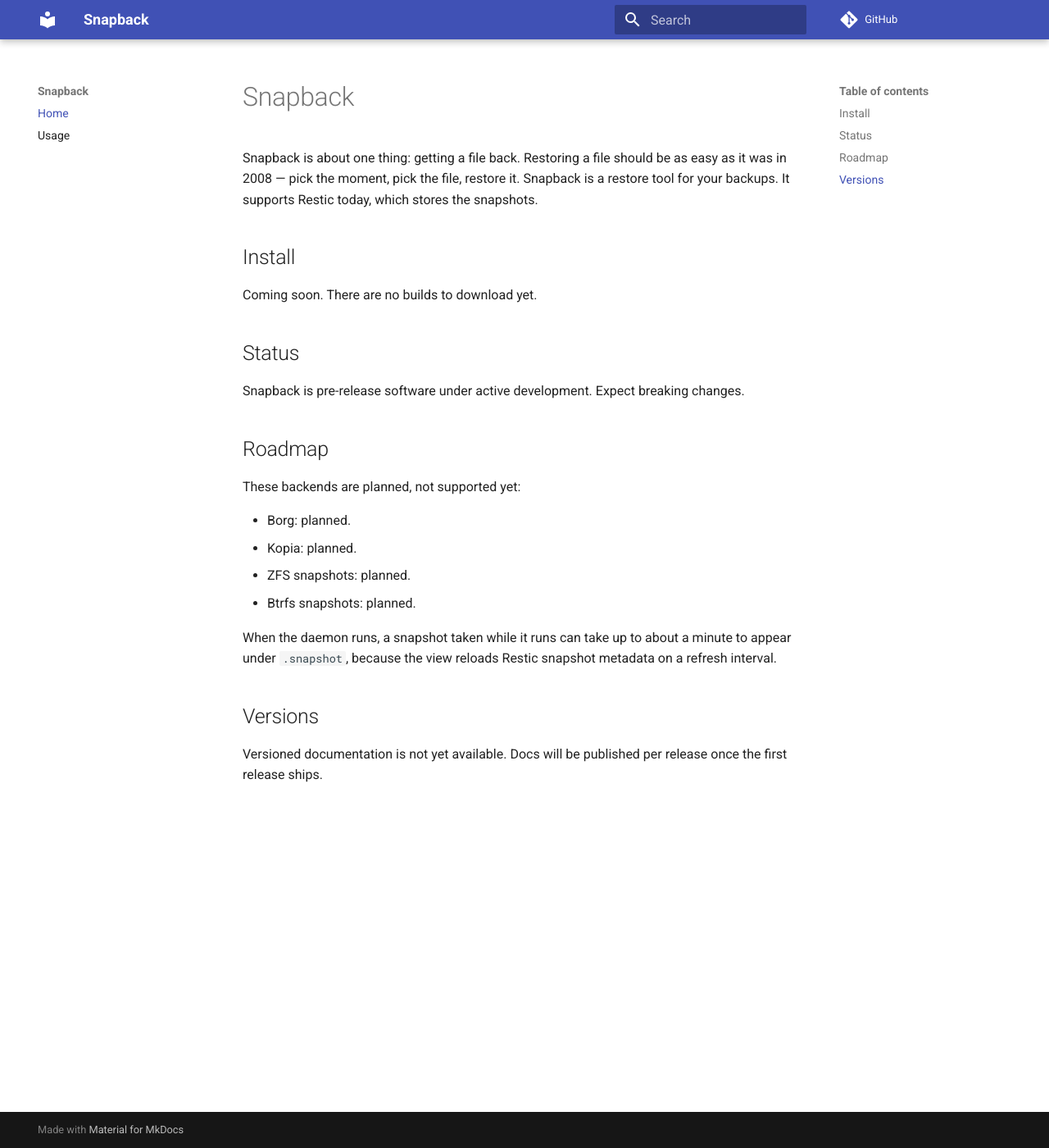
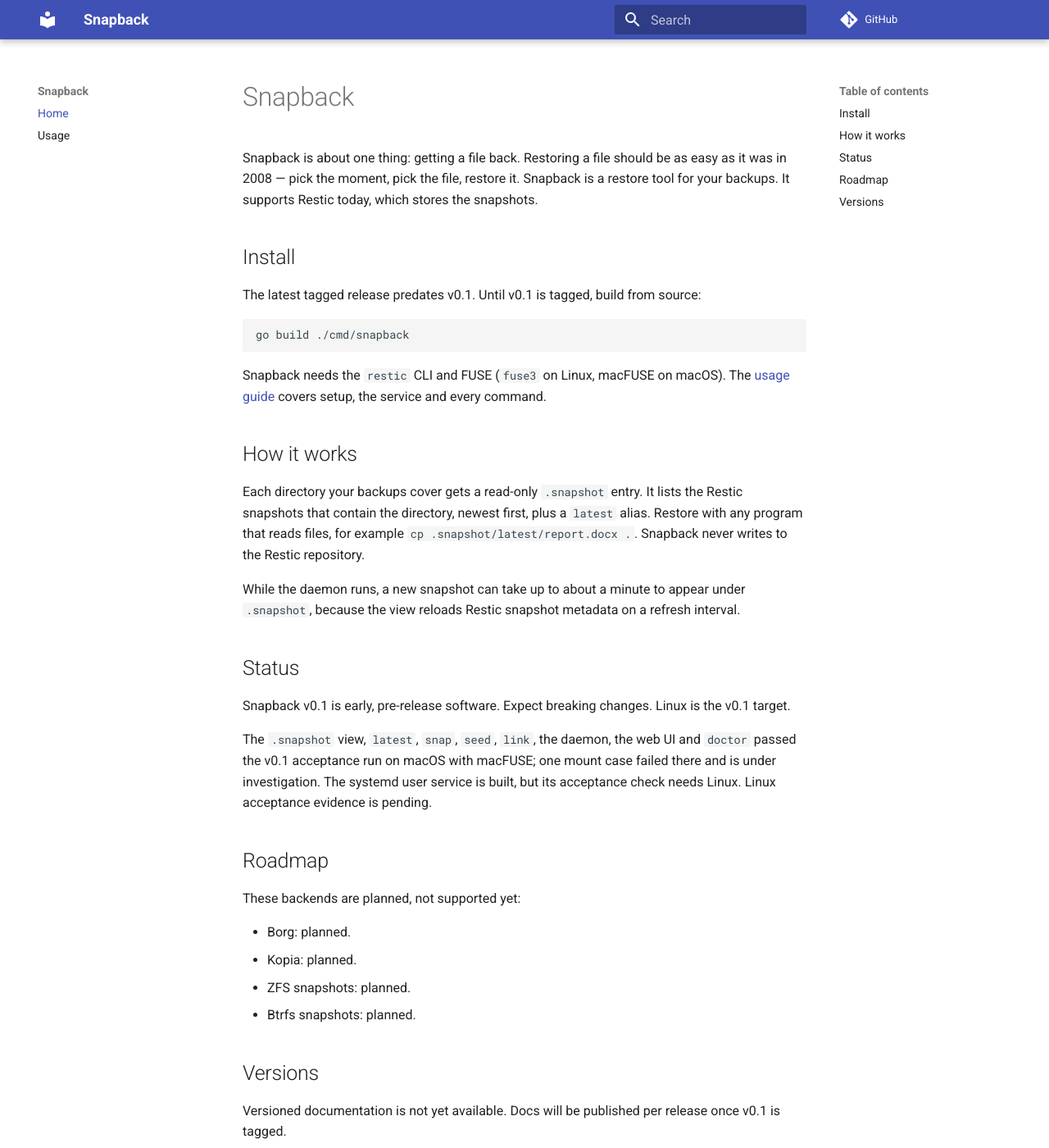
Before and after one commit to adeelahmad/snapback, an MkDocs documentation site: the page built from docs-site/index.md, in a window 1280 px wide and 1400 px high. Shown: the whole window at 82% size. Built offline with MkDocs 1.6.1 and Material for MkDocs 9.7.7, drawn with Linux system fonts in a browser that asks for light colours; comment, search, counter and statistics services are not loaded.

Commit message:
docs: readme and site describe v0.1 honestly, no placeholders (DOC-3)

````diff
--- a/docs-site/index.md
+++ b/docs-site/index.md
@@ -4,11 +4,25 @@
 
 ## Install
 
-Coming soon. There are no builds to download yet.
+The latest tagged release predates v0.1. Until v0.1 is tagged, build from source:
+
+```sh
+go build ./cmd/snapback
+```
+
+Snapback needs the `restic` CLI and FUSE (`fuse3` on Linux, macFUSE on macOS). The [usage guide](usage.md) covers setup, the service and every command.
+
+## How it works
+
+Each directory your backups cover gets a read-only `.snapshot` entry. It lists the Restic snapshots that contain the directory, newest first, plus a `latest` alias. Restore with any program that reads files, for example `cp .snapshot/latest/report.docx .`. Snapback never writes to the Restic repository.
+
+While the daemon runs, a new snapshot can take up to about a minute to appear under `.snapshot`, because the view reloads Restic snapshot metadata on a refresh interval.
 
 ## Status
 
-Snapback is pre-release software under active development. Expect breaking changes.
+Snapback v0.1 is early, pre-release software. Expect breaking changes. Linux is the v0.1 target.
+
+The `.snapshot` view, `latest`, `snap`, `seed`, `link`, the daemon, the web UI and `doctor` passed the v0.1 acceptance run on macOS with macFUSE; one mount case failed there and is under investigation. The systemd user service is built, but its acceptance check needs Linux. Linux acceptance evidence is pending.
 
 ## Roadmap
 
@@ -19,8 +33,6 @@
 - ZFS snapshots: planned.
 - Btrfs snapshots: planned.
 
-When the daemon runs, a snapshot taken while it runs can take up to about a minute to appear under `.snapshot`, because the view reloads Restic snapshot metadata on a refresh interval.
-
 ## Versions
 
-Versioned documentation is not yet available. Docs will be published per release once the first release ships.
+Versioned documentation is not yet available. Docs will be published per release once v0.1 is tagged.
````
Also changed, not shown: README.md (+21 -17 lines), docs-site/usage.md (+5 -4 lines), 4 other files.
